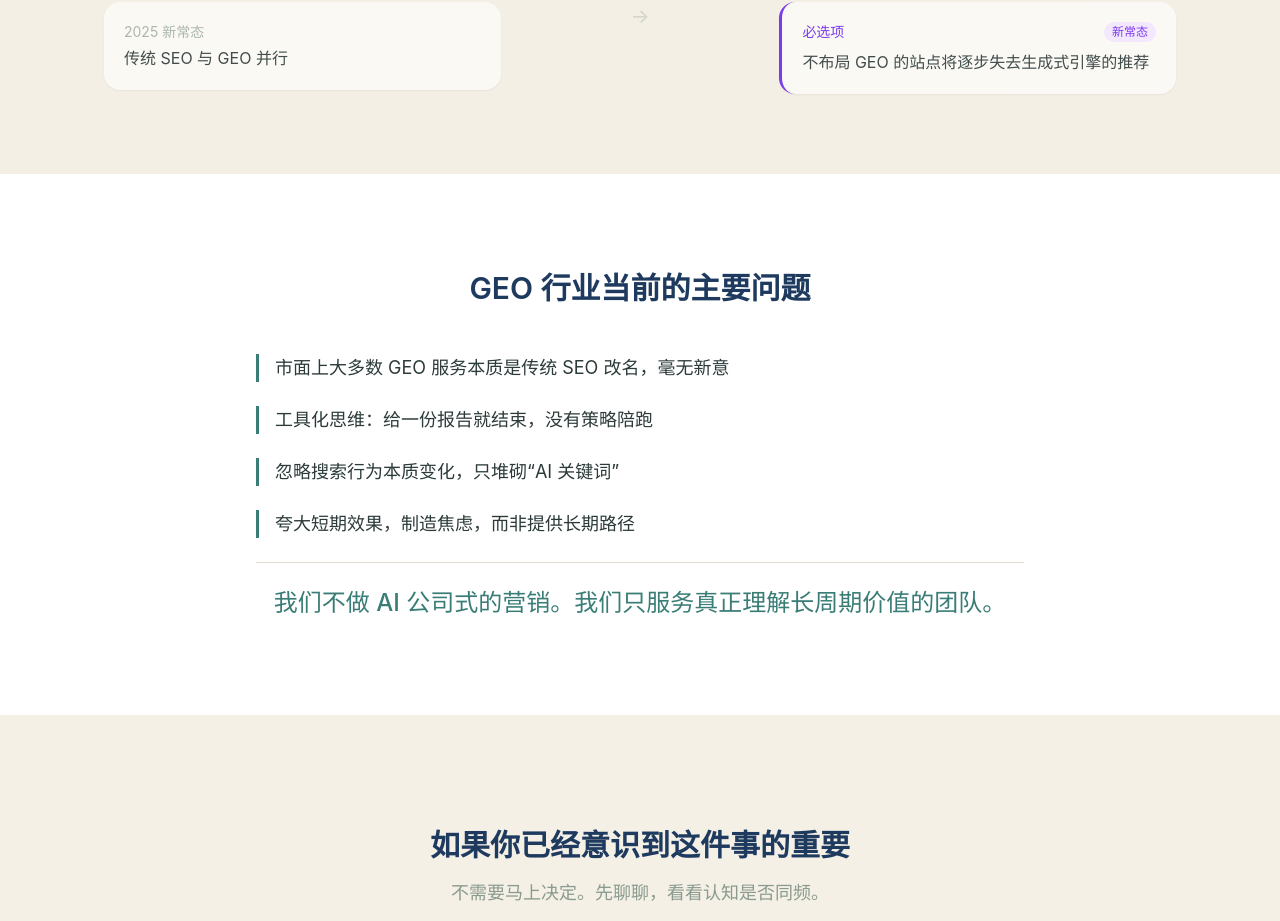
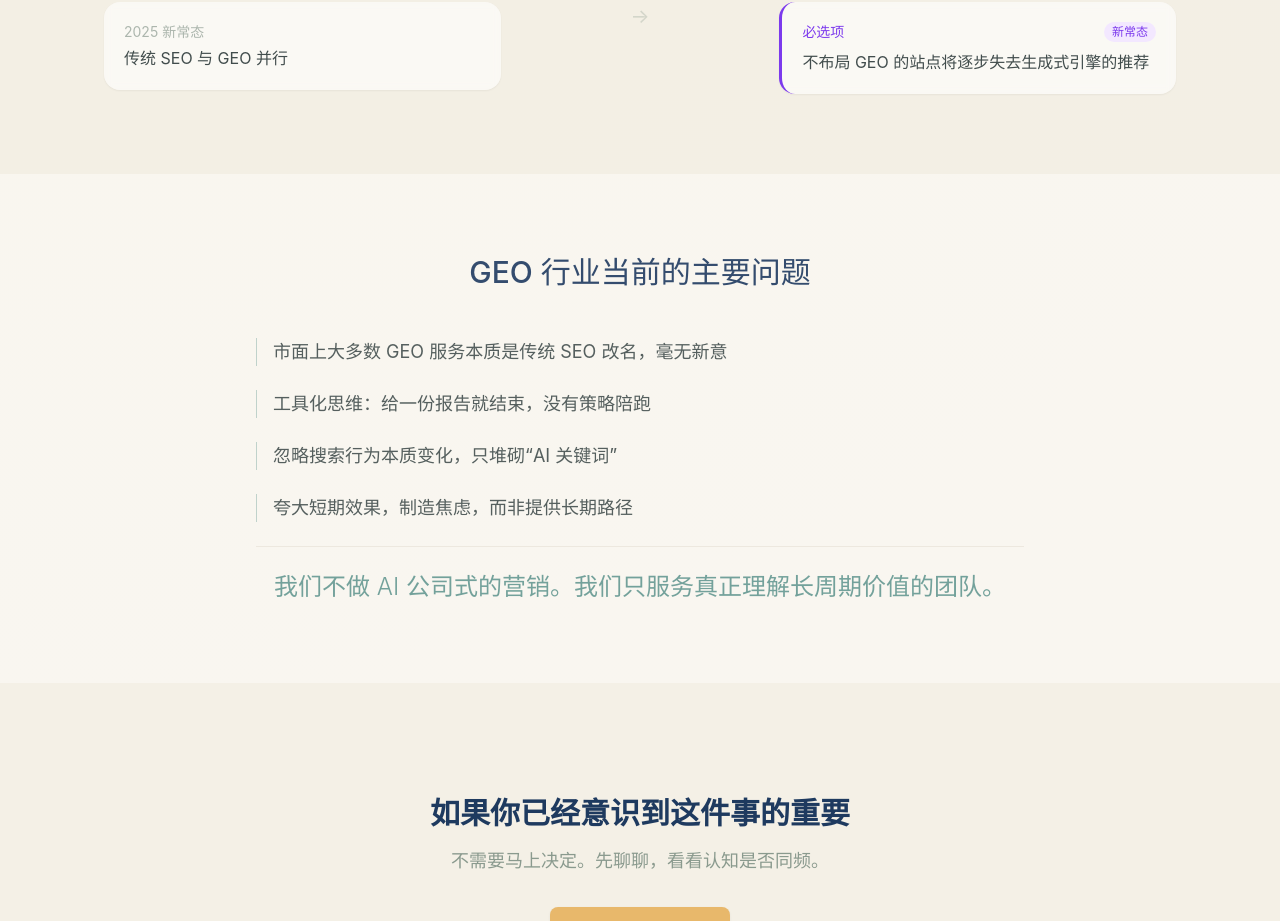
Before and after one commit to gcx99-hub/geo-website, a Next.js app: page / in a window 1280 px wide. Shown: the part 1423-2344 px from the top of the page. Built offline with nearby package versions, Linux system fonts and the light colour scheme.

Commit message:
Update Critique.tsx

```diff
--- a/components/critique/Critique.tsx
+++ b/components/critique/Critique.tsx
@@ -21,9 +21,9 @@ export default function Critique() {
   }, [])
 
   return (
-    <section ref={sectionRef} id="critique" className="py-20 md:py-24 bg-card-white">
+    <section ref={sectionRef} id="critique" className="py-16 md:py-20 bg-card-white/40">
       <div className="max-w-content mx-auto px-4 md:px-6">
-        <h2 className="text-2xl md:text-3xl font-semibold text-deep-blue text-center mb-12">
+        <h2 className="text-2xl md:text-3xl font-medium text-deep-blue/90 text-center mb-12">
           {title}
         </h2>
         <div className="max-w-3xl mx-auto space-y-6">
@@ -33,17 +33,16 @@ export default function Critique() {
               initial={{ opacity: 0, y: 15 }}
               animate={visible ? { opacity: 1, y: 0 } : {}}
               transition={{ duration: 0.4, delay: idx * 0.1 }}
-              className="pl-4 border-l-3 border-sage-green"
-              style={{ borderLeftWidth: '3px', borderLeftColor: '#3A7D76' }}
+              className="pl-4 border-l border-sage-green/30"
             >
-              <p className="text-text-primary text-base md:text-lg">{issue}</p>
+              <p className="text-text-primary/80 text-base md:text-lg font-normal">{issue}</p>
             </motion.div>
           ))}
           <motion.p
             initial={{ opacity: 0 }}
             animate={visible ? { opacity: 1 } : {}}
             transition={{ duration: 0.5, delay: 0.5 }}
-            className="mt-10 text-xl md:text-2xl text-sage-green font-medium text-center pt-6 border-t border-border-light"
+            className="mt-10 text-xl md:text-2xl text-sage-green/70 font-light text-center pt-6 border-t border-border-light/50"
           >
             {conclusion}
           </motion.p>
```
